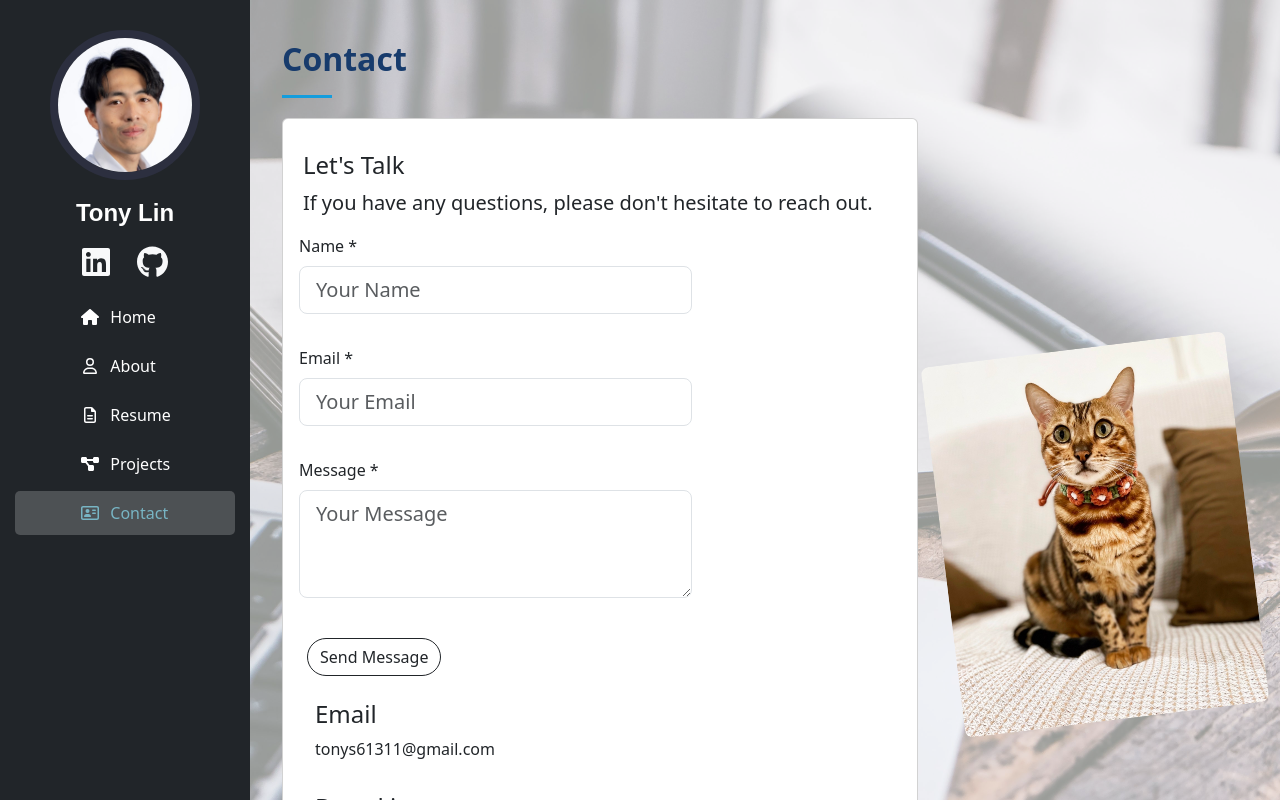
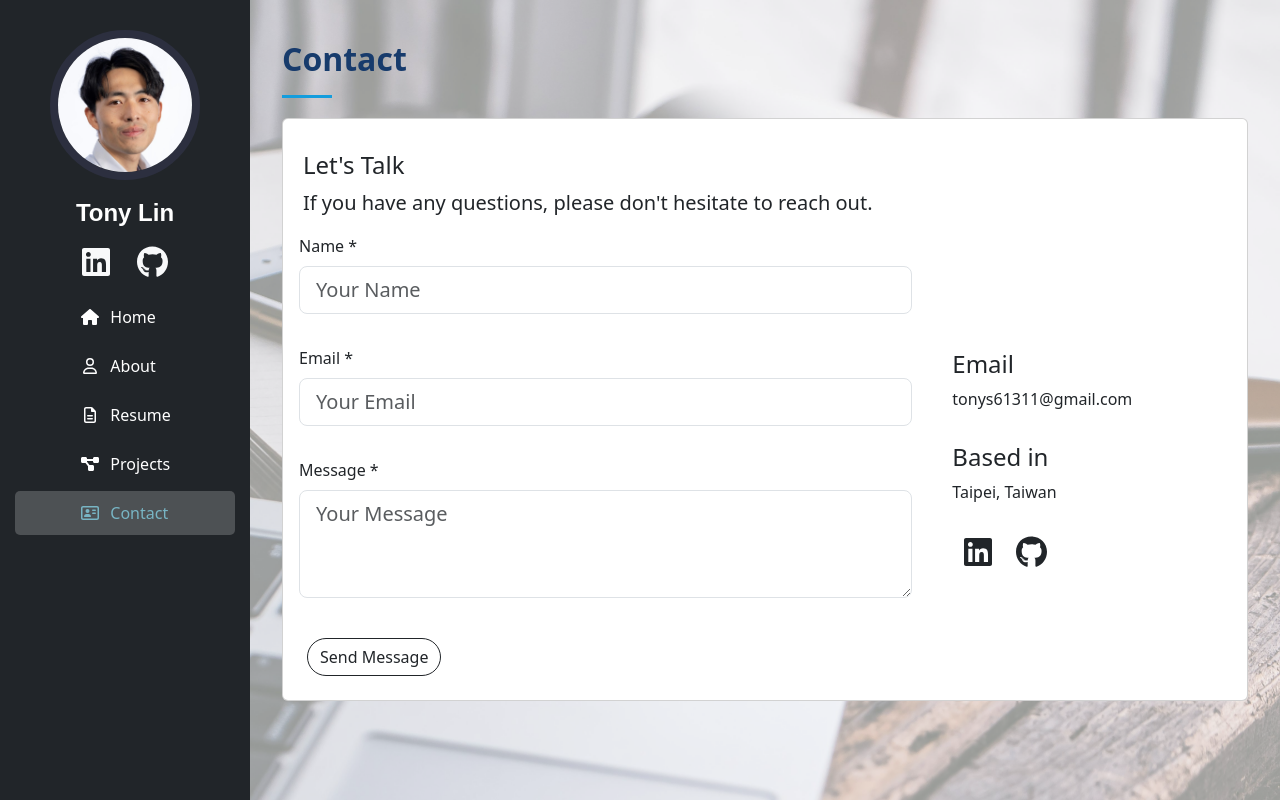
Before and after one commit to tonys61311/personal-portfolio, a Vue app: page /contact in a window 1280 px wide. Shown: the top 800 px of the page. Built offline with nearby package versions, Linux system fonts and the light colour scheme.

Commit message:
chore: update resume details

```diff
--- a/src/App.vue
+++ b/src/App.vue
@@ -38,18 +38,13 @@ onMounted(() => {
   height: 100vh; // Full viewport height
 }
 
-.no-margin {
-  margin-left: 0 !important;
-  margin-right: 0 !important;
-}
-
 .container-grid {
   display: grid;
   grid-template-columns: 250px auto; /* 第一列固定宽度，第二列占据剩余空间 */
   min-height: 100vh;
 
   @include media-breakpoint-down(md) {
-    grid-template-columns: auto; // 调整为只有一列，或其他适当的值
+    grid-template-columns: auto; // 调整为只有一列
   }
 }
 
--- a/src/views/AboutView.vue
+++ b/src/views/AboutView.vue
@@ -49,13 +49,13 @@ import { FontAwesomeIcon } from '@fortawesome/vue-fontawesome';
 const personalInfo = {
   "Degree:": "CS Master",
   "Work Experience:": "4 years",
-  "City:": "Philadelphia, USA",
+  "City:": "Taipei, Taiwan",
   "Email:": "tonys61311@gmail.com"
 };
 
 const technicalSkills = {
   "Front-End": ["JavaScript", "TypeScript", "Vue.js", "HTML", "CSS"],
-  "App": ["Dart(Flutter)", "SwiftUI"],
+  "App": ["Dart", "Flutter", "SwiftUI"],
   "Back-End": ["Java", "Python", "Django"],
   "Database": ["MySQL", "SQLite", "SQL Server"],
   "Version Control": ["Git", "Github"]
@@ -103,6 +103,10 @@ const introduction = `
     list-style-type: none;
     padding-left: 10px;
     margin-left: 0;
+
+    li {
+      white-space: nowrap;
+    }
   }
 
   .fa-icon {
--- a/src/views/ContactView.vue
+++ b/src/views/ContactView.vue
@@ -5,7 +5,7 @@
 
 
             <b-row align-v="center">
-                <b-col md="8" data-aos="fade-right">
+                <b-col md="12" data-aos="zoom-out">
                     <b-card>
                         <b-row align-v="center">
                             <b-card-body title="Let's Talk">
@@ -41,7 +41,7 @@
                                 </b-card-body>
                                 <b-card-body title="Based in">
                                     <b-card-text>
-                                        Philadelphia, Pennsylvania
+                                        Taipei, Taiwan
                                     </b-card-text>
                                 </b-card-body>
                                 <b-row class="m-3">
@@ -55,9 +55,9 @@
                         </b-row>
                     </b-card>
                 </b-col>
-                <b-col data-aos="fade-left" class="text-center">
+                <!-- <b-col data-aos="fade-left" class="text-center">
                     <img src="@/assets/img/Lina.jpg" alt="Image" class="card-img rounded-3 tilt">
-                </b-col>
+                </b-col> -->
             </b-row>
         </div>
     </div>
--- a/src/views/ResumeView.vue
+++ b/src/views/ResumeView.vue
@@ -49,7 +49,7 @@ const resumeData: ResumeData = {
         {
             title: "Education",
             subTitle: "Master Of Science - MS, Computer Science",
-            tagContent: "Aug 2023 - Present",
+            tagContent: "Aug 2023 - May 2025",
             description: "Temple University, Philadelphia, PA"
         },
         {
```
